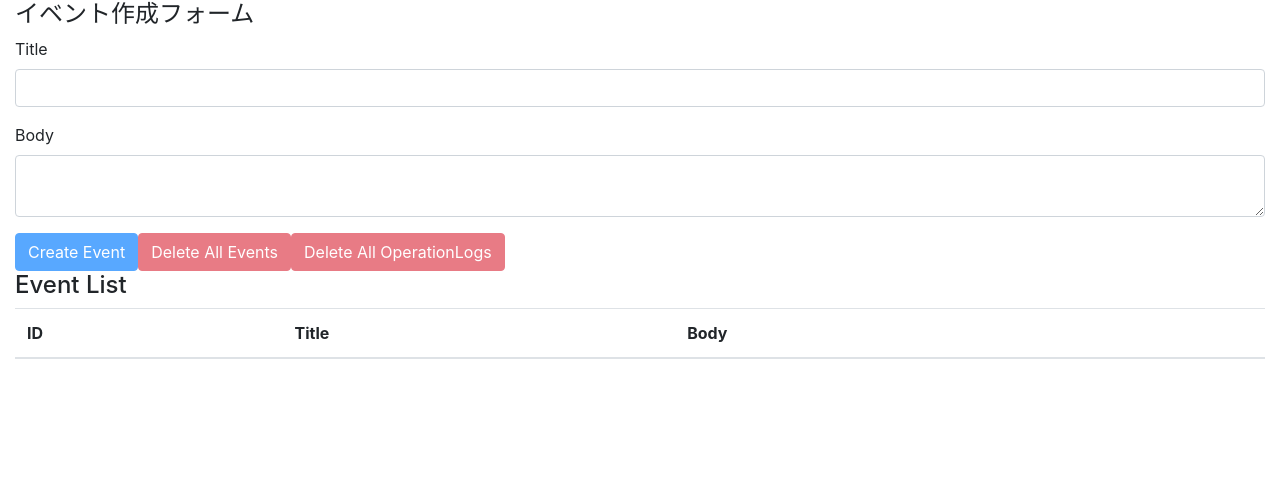
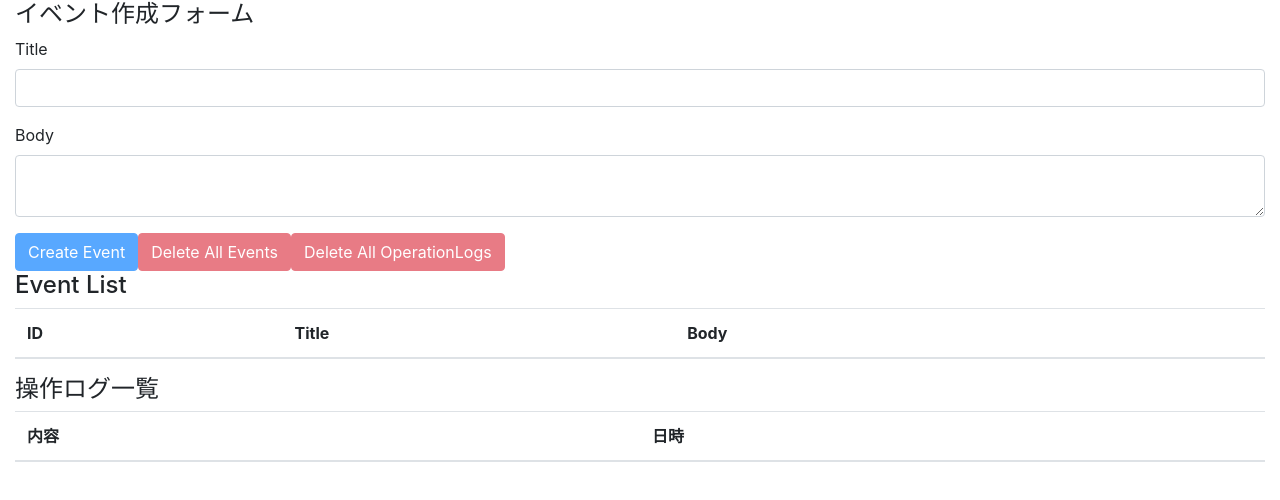
Before and after one commit to hhhirokunnn/react-hello-world, a React (Create React App) app: page / in a window 1280 px wide. Shown: the top 500 px of the page. Built offline with nearby package versions, Linux system fonts and the light colour scheme.

Commit message:
display all operationLogs

```diff
--- a/src/components/App.js
+++ b/src/components/App.js
@@ -3,6 +3,7 @@ import 'bootstrap/dist/css/bootstrap.min.css'
 import EventForm from './EventForm.js'
 import reducer from '../reducers'
 import Events from './Events'
+import OperationLogs from './OperationLogs'
 import AppContext from '../contexts/AppContext'
 
 const App = () => {
@@ -17,6 +18,7 @@ const App = () => {
       <div className= "container-fluid">
         <EventForm />
         <Events />
+        <OperationLogs />
       </div>
     </AppContext.Provider>
   )
--- /dev/null
+++ b/src/components/OperationLog.js
@@ -0,0 +1,12 @@
+import React from 'react'
+
+const OperationLog = ({ operationLog }) => {
+    return (
+        <tr>
+            <td>{operationLog.description}</td>
+            <td>{operationLog.operatedAt}</td>
+        </tr>
+    )
+}
+
+export default OperationLog
--- /dev/null
+++ b/src/components/OperationLogs.js
@@ -0,0 +1,27 @@
+import React, { useContext } from 'react'
+import AppContext from '../contexts/AppContext'
+import OperationLog from './OperationLog'
+
+const OperationLogs = () => {
+    const { state } = useContext(AppContext)
+    return (<>
+    <h4>操作ログ一覧</h4>
+    <table className="table table-hover">
+        <thead>
+            <tr>
+                <th>内容</th>
+                <th>日時</th>
+            </tr>
+        </thead>
+        <tbody>
+            {
+                state.operationLogs.map((operationLog, index) => {
+                    return <OperationLog key={index} operationLog={operationLog}/>
+                })
+            }
+        </tbody>
+    </table>
+    </>)
+}
+
+export default OperationLogs
```
